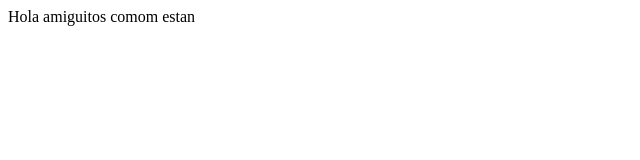
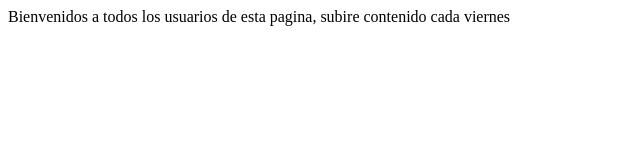
Before and after one commit to ziubotello/atzaprueba, a plain HTML site: page index.html in a window 1280 px wide. Shown: the whole page, without its empty margins (0-640 px from the left). Drawn offline with Linux system fonts and the light colour scheme.

Commit message:
primer commit de prueba1

```diff
--- a/index.html
+++ b/index.html
@@ -8,7 +8,7 @@
 <body>
     <div class="row">
         <div class="col-12">
-            Hola amiguitos comom estan
+            Bienvenidos a todos los usuarios de esta pagina, subire contenido cada viernes
         </div>
     </div>
 </body>
```
